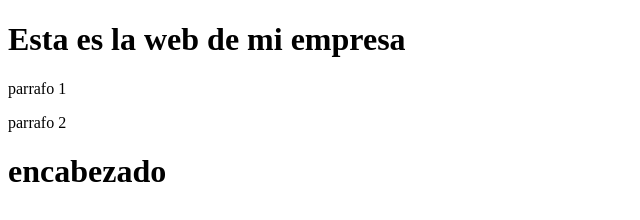
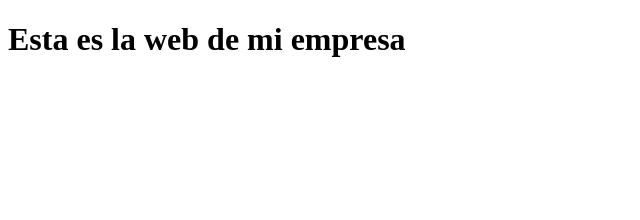
Before and after one commit to juanpablosala/curso_git, a plain HTML site: page index.html in a window 1280 px wide. Shown: the whole page, without its empty margins (0-640 px from the left). Drawn offline with Linux system fonts and the light colour scheme.

Commit message:
Revert "agrego 2 parrafos"
This reverts commit c79474d64815ecc6be4e94c4d0baca5c53c0612a.

```diff
--- a/index.html
+++ b/index.html
@@ -5,8 +5,6 @@
 	</head>
 	<body>
 		<h1>Esta es la web de mi empresa</h1>
-	        <p>parrafo 1</p>
-		<p>parrafo 2</p>
-		<h1>encabezado</h1>
+
 	</body>
 </html>
```
